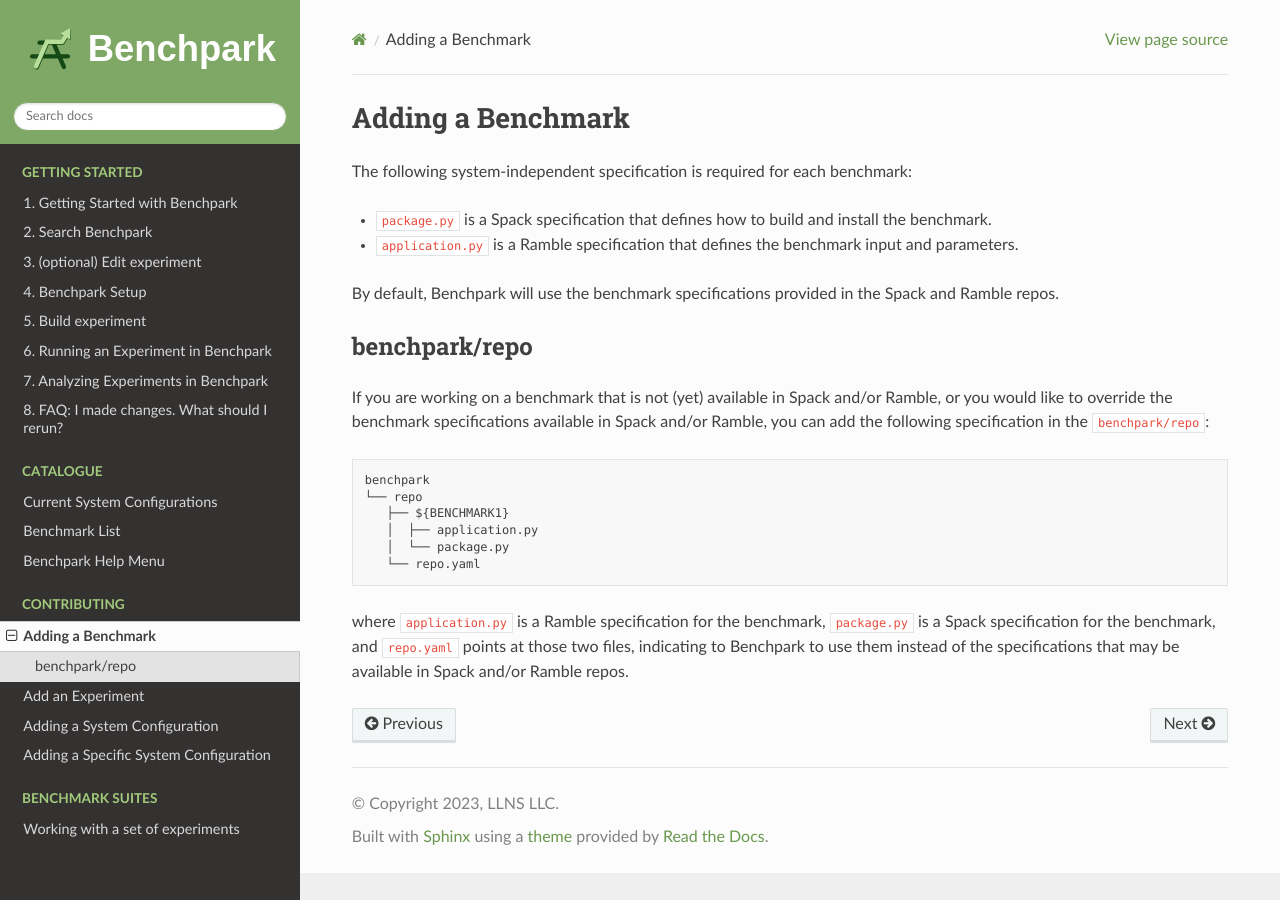
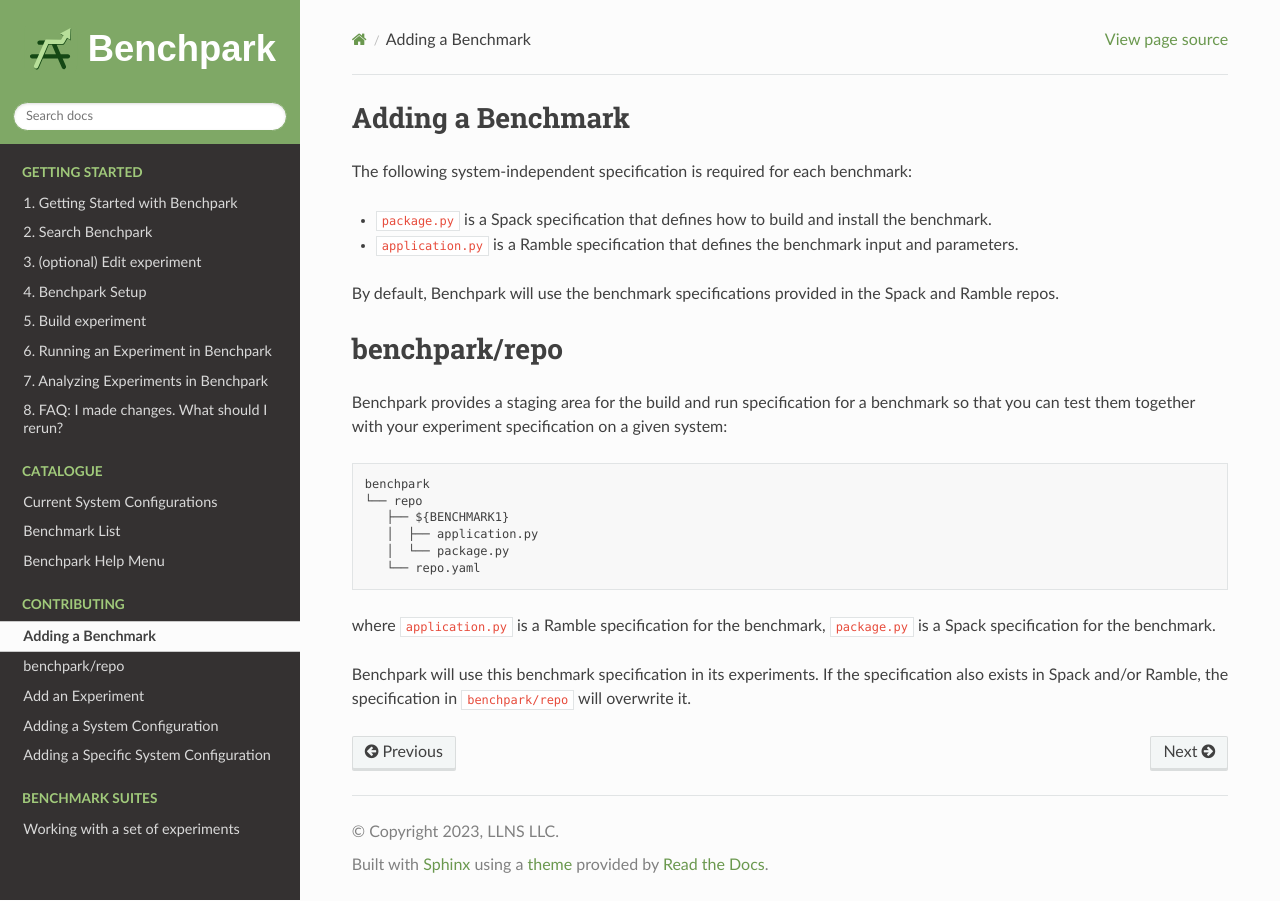
Before and after one commit to LLNL/benchpark, a Sphinx documentation site: the page built from docs/add-a-benchmark.rst, in a window 1280 px wide. Built offline with Sphinx 7.4.7 and the Read the Docs theme 2.0.0, drawn with Linux system fonts in a browser that asks for light colours; pages that are not in the unit, such as notebooks, are missing from menus.

Commit message:
promoting benchpark/repo so it is visible in the docs menu

```diff
--- a/docs/add-a-benchmark.rst
+++ b/docs/add-a-benchmark.rst
@@ -14,11 +14,11 @@ The following system-independent specification is required for each benchmark:
 
 By default, Benchpark will use the benchmark specifications provided in the Spack and Ramble repos.
 
+==============
 benchpark/repo
---------------
-If  you are working on a benchmark that is not (yet) available in Spack and/or Ramble,
-or you would like to override the benchmark specifications available in Spack and/or Ramble,
-you can add the following specification in the ``benchpark/repo``::
+==============
+Benchpark provides a staging area for the build and run specification for a benchmark
+so that you can test them together with your experiment specification on a given system::
 
   benchpark
   └── repo
@@ -28,6 +28,8 @@ you can add the following specification in the ``benchpark/repo``::
      └── repo.yaml
 
 where ``application.py`` is a Ramble specification for the benchmark,
-``package.py`` is a Spack specification for the benchmark, and
-``repo.yaml`` points at those two files, indicating to Benchpark
-to use them instead of the specifications that may be available in Spack and/or Ramble repos.
+``package.py`` is a Spack specification for the benchmark.
+
+Benchpark will use this benchmark specification in its experiments.
+If the specification also exists in Spack and/or Ramble,
+the specification in ``benchpark/repo`` will overwrite it.
```
